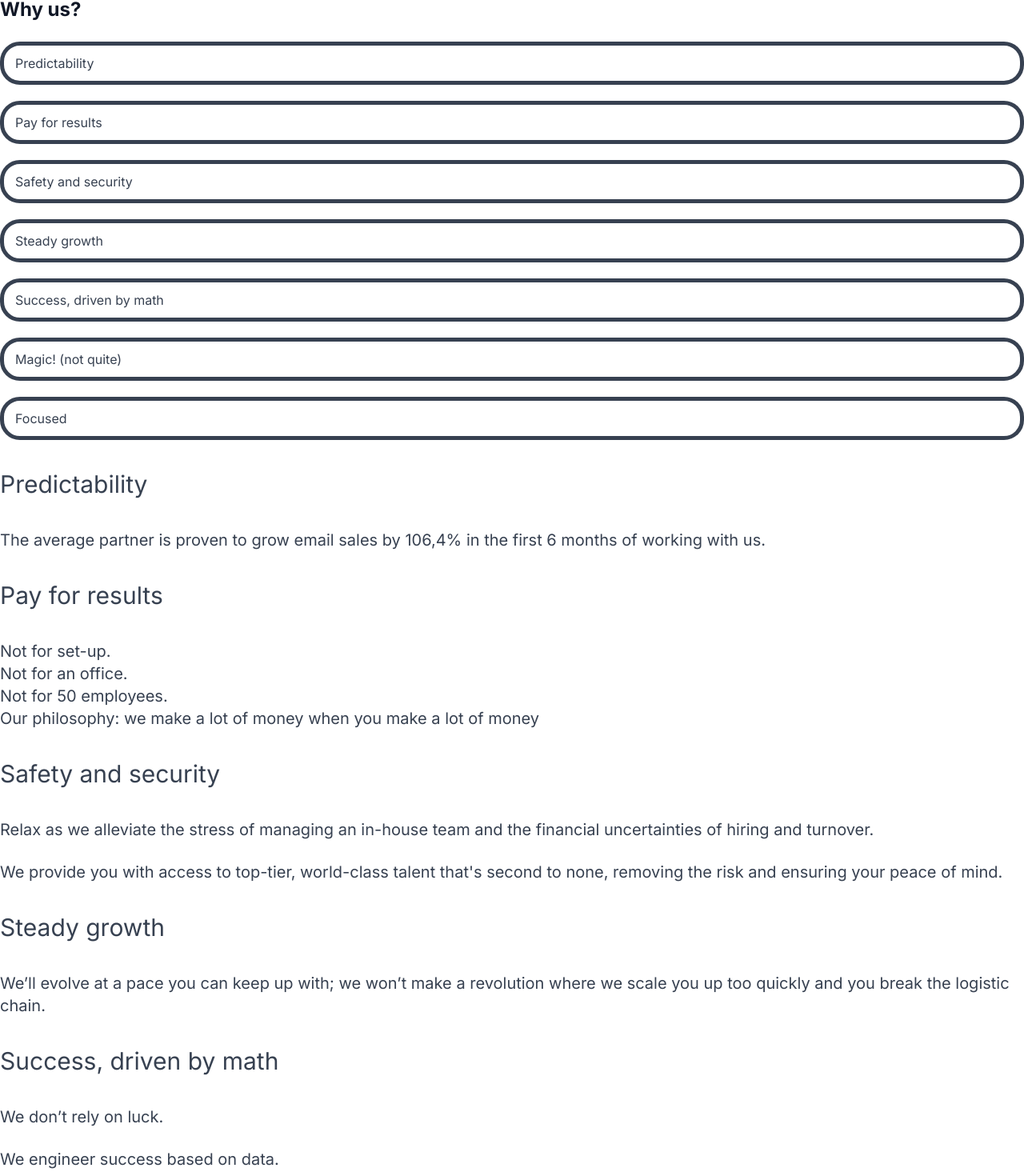
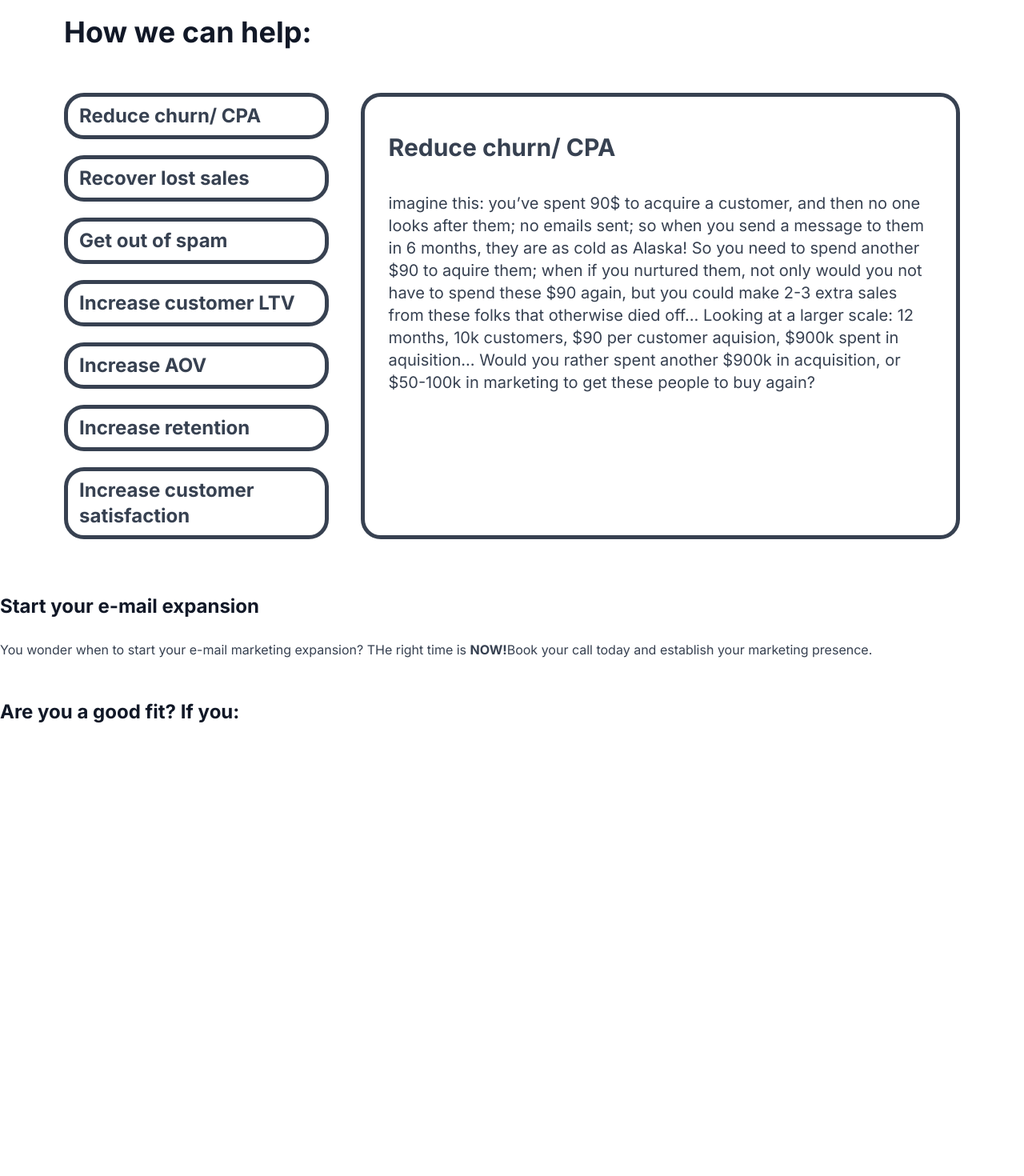
Before and after one commit to AlexNikolov2/grow-my-mail, a Next.js app: page / in a window 1280 px wide. Shown: the part 3244-4714 px from the top of the page at 80% size. After the commit the page ends 4180 px from the top, so only its background shows below. Built offline with nearby package versions, Linux system fonts and the light colour scheme.

Commit message:
fixing the logic

```diff
--- a/src/app/components/Dropdowns.tsx
+++ b/src/app/components/Dropdowns.tsx
@@ -4,10 +4,10 @@ import Image from "next/image";
 import { useState } from "react";
 
 export function DropdownsWhy() {
-  const [openedIndex, setOpenedIndex] = useState<number | null>(null);
+  const [openedIndex, setOpenedIndex] = useState<number | null>(0);
 
   const toggleElement = (index: number) => {
-    setOpenedIndex((prevIndex) => (prevIndex === index ? null : index));
+    setOpenedIndex((prevIndex) => (prevIndex = index));
   };
 
   const items = [
@@ -86,83 +86,80 @@ export function DropdownsWhy() {
 }
 
 export function DropdownsHelp() {
+  const [openedIndex, setOpenedIndex] = useState<number | null>(0);
+
+  const toggleElement = (index: number) => {
+    setOpenedIndex((prevIndex) => (prevIndex = index));
+  };
+
+  const items = [
+    {
+      title: "Reduce churn/ CPA",
+      content:
+        " imagine this: you’ve spent 90$ to acquire a customer, and then no one looks after them; no emails sent; so when you send a message to them in 6 months, they are as cold as Alaska! So you need to spend another $90 to aquire them; when if you nurtured them, not only would you not have to spend these $90 again, but you could make 2-3 extra sales from these folks that otherwise died off… Looking at a larger scale: 12 months, 10k customers, $90 per customer aquision,  $900k spent in aquisition... Would you rather spent another $900k in acquisition, or $50-100k in marketing to get these people to buy again?",
+    },
+    {
+      title: "Recover lost sales",
+      content:
+        "7/10 people leave checkout without buying. 99% of them lost forever without a proper email strategy; on 10k folks reaching checkout over 12 months, 7k will leave without checking out. If Average Order Value is $150, that’s over $1M in lost revenue.",
+    },
+    {
+      title: "Get out of spam",
+      content:
+        "if your open rate is below 25% - your emails probably end up in spam or promotions. A healthy open rate should not fall below 30-35%. In fact, we aim for our client’s open rates to be at least 40%. Why is this important? If you’ve got a 10% open rate, rather than 40% open rate, 4x less people saw your email, so you made up to 4x less money. If that 10% opened email made $5k in sales, you lost up to $15k you could have made if the open rate was 40%. If you are sending 5 email campaigns per month, that’s up to 80k in lost revenue per month, or up to $960k in lost revenue over a year. ",
+    },
+    {
+      title: "Increase customer LTV",
+      content:
+        "Our partners increased LTV by an average of 17.27% in the first six months of working with us. Our research shows that the average lifetime value of a customer is 1.39 orders. If we take a real life scenario, 1.39 + 17.27% = 1.63. That’s 0.24 difference. On 10 000 orders per year, that’s 2400 lost orders. If AOV is $150, that’s 360k in lost revenue per year. Our aim is to get that number up to 2.0 (and above). 2.0 - 1.39 = 0,61. On 10 000 orders per year, that’s 6100 lost orders. If AOV (average order value) is $150, that’s $915k in lost revenue per year. The way we increase customer lifetime value is by encouraging repeat purchases and upselling clients through a combination of automations (flows) and email campaigns. ",
+    },
+    {
+      title: "Increase AOV",
+      content:
+        "Our partners increased AOV by an average of 39.13% in the first six months of working with us. Let’s take a real life scenario: Say your average order value is $100. On 10k orders, that’s $1M in revenue. If we were to increase the Average Order Value by 39.13% ($139,1), that’s $391k in additional revenue from the same customers that you don’t have to spend any extra money on! If we take that number up to $150 (not impossible), you will be making 50% more revenue from the same customers without having to spend anything additionally for acquisition. We increase the AOV by using a combination of proven strategies in email campaigns and automations. ",
+    },
+    {
+      title: "Increase retention",
+      content:
+        "According to an internal research we have conducted, 47% of one time buyers never buy again, and 31% of second time buyers never buy again. That’s 78% of your customers lost after the first or second sale! If we go back to our first example, 10k customers, $90 per acquisition, $900k in acquisition cost, 78% of 900k is $702k in acquisition that you have to spend again to get those 78% to buy again. We use a combination of simple tactics to get people to become loyal customers, thus saving you hundreds of thousands of dollars in additional acquisition costs.",
+    },
+    {
+      title: "Increase customer satisfaction",
+      content:
+        "Proper email marketing creates deeper customer relationships. Happier customers are on average 17% more likely to refer your business to a friend. If you got 10k happy customers this year, they could bring another 1700 customers. AOV is $150, that’s $255k in potential revenue per year. Next year, you got another 10k new customers + 1700 referred customers - 11,7k happy customers, ready to refer 1989 new customers ($298,350 in potential revenue) - and so it compounds over the years. Year 5: 21,924 new customers; potential revenue of about $3,288,672. In Year 20: 231,056 new customers; potential revenue of about $34,658,399",
+    },
+  ];
+
   return (
-    <section className="dropdown-wrap">
-      <h2>Why us?</h2>
-      <section className="dropdown-items-wrap">
-        <section className="items-all">
-          <section className="item-dropdown">Predictability</section>
-          <section className="item-dropdown">Pay for results</section>
-          <section className="item-dropdown">Safety and security</section>
-          <section className="item-dropdown">Steady growth</section>
-          <section className="item-dropdown">Success, driven by math</section>
-          <section className="item-dropdown">Magic! (not quite)</section>
-          <section className="item-dropdown">Focused</section>
+    <section className="dropdown-wrap mx-20">
+      <h2 className="text-4xl">How we can help:</h2>
+      <section className="dropdown-items-wrap flex gap-10 justify-between">
+        <section className="items-all font-bold flex-grow">
+          {items.map((item, index) => (
+            <section
+              key={index}
+              className={`item-dropdown text-2xl border-primary ${
+                openedIndex === index ? "active" : ""
+              }`}
+              onClick={() => toggleElement(index)}
+            >
+              {item.title}
+            </section>
+          ))}
         </section>
-        <section className="item-display">
+        <section className="items-display lg:w-[900px]">
           <section className="item-display-wrap">
-            <section className="item-display">
-              <p className="text-3xl">Predictability</p>
-              <p className="text-xl">
-                The average partner is proven to grow email sales by 106,4% in
-                the first 6 months of working with us.
-              </p>
-            </section>
-            <section className="item-display">
-              <p className="text-3xl">Pay for results</p>
-              <p className="text-xl">
-                Not for set-up.
-                <br /> Not for an office. <br /> Not for 50 employees.
-                <br /> Our philosophy: we make a lot of money when you make a
-                lot of money
-              </p>
-            </section>
-
-            <section className="item-display">
-              <p className="text-3xl">Safety and security</p>
-              <p className="text-xl">
-                Relax as we alleviate the stress of managing an in-house team
-                and the financial uncertainties of hiring and turnover.
-              </p>
-              <p className="text-xl">
-                We provide you with access to top-tier, world-class talent
-                that&apos;s second to none, removing the risk and ensuring your
-                peace of mind.
-              </p>
-            </section>
-            <section className="item-display">
-              <p className="text-3xl">Steady growth</p>
-              <p className="text-xl">
-                We’ll evolve at a pace you can keep up with; we won’t make a
-                revolution where we scale you up too quickly and you break the
-                logistic chain.
-              </p>
-            </section>
-            <section className="item-display">
-              <p className="text-3xl">Success, driven by math</p>
-              <p className="text-xl">
-                <p>We don’t rely on luck.</p>
-                <p>We engineer success based on data.</p>
-                <p>
-                  We analyze best-performing email campaigns and opportunities
-                  and capitalize on those.
-                </p>
-              </p>
-            </section>
-            <section className="item-display">
-              <p className="text-3xl">Magic! (not quite)</p>
-              <p className="text-xl">
-                The average partner is proven to grow email sales by 106,4% in
-                the first 6 months of working with us.
-              </p>
-            </section>
-            <section className="item-display">
-              <p className="text-3xl">Focused</p>
-              <p className="text-xl">
-                The average partner is proven to grow email sales by 106,4% in
-                the first 6 months of working with us.
-              </p>
-            </section>
+            {items.map((item, index) => (
+              <section
+                key={index}
+                className={`item-display box-border my-2 mx-4 ${
+                  openedIndex === index ? "block" : "hidden"
+                }`}
+              >
+                <p className="text-3xl font-bold">{item.title}</p>
+                <p className="text-xl">{item.content}</p>
+              </section>
+            ))}
           </section>
         </section>
       </section>
```
